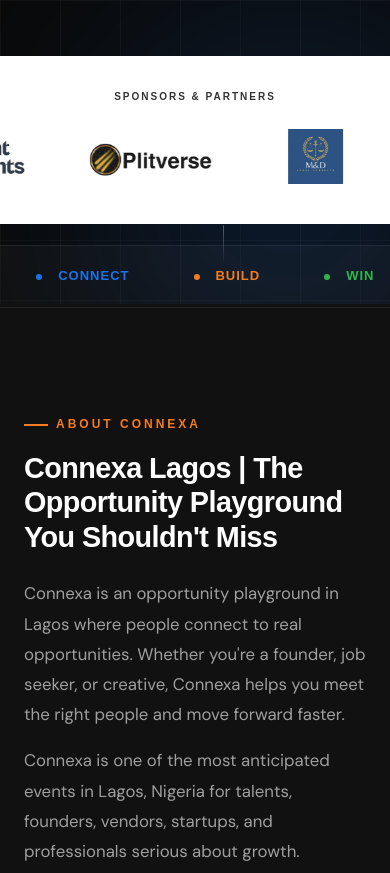
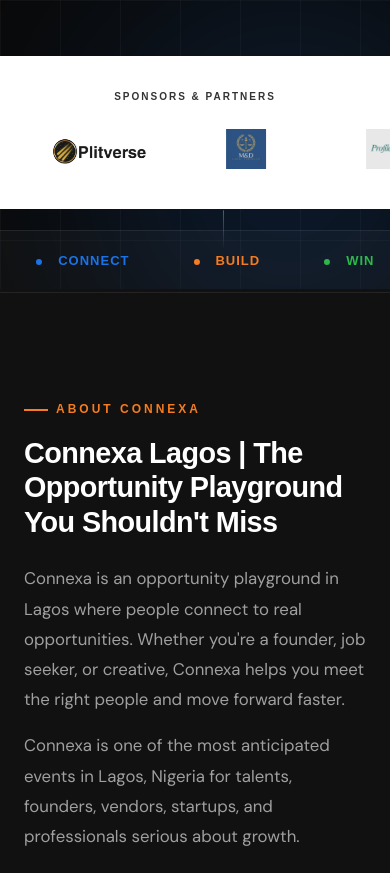
Before and after one commit to Zidepeoplenewaccount/connexa, a React (Vite) app: page / in a window 390 px wide. Shown: the part 1320-2193 px from the top of the page. Built offline with nearby package versions, Linux system fonts and the light colour scheme.

Commit message:
revert: restore original sponsor logo sizes (70px desktop, 40px mobile)

```diff
--- a/src/components/Hero.css
+++ b/src/components/Hero.css
@@ -505,9 +505,9 @@
 }
 
 .hero-sponsor-logo {
-  height: 90px;
+  height: 70px;
   width: auto;
-  max-width: 200px;
+  max-width: 180px;
   object-fit: contain;
   filter: brightness(0.9) opacity(0.9);
   mix-blend-mode: screen;
@@ -579,8 +579,8 @@
   }
 
   .hero-sponsor-logo {
-    height: 60px;
-    max-width: 150px;
+    height: 40px;
+    max-width: 120px;
   }
 
   .hero-sponsor-item {
@@ -650,7 +650,7 @@
   }
 
   .hero-sponsor-logo {
-    height: 55px;
+    height: 40px;
   }
   .hero-detail-text {
     font-size: 11px;
```
